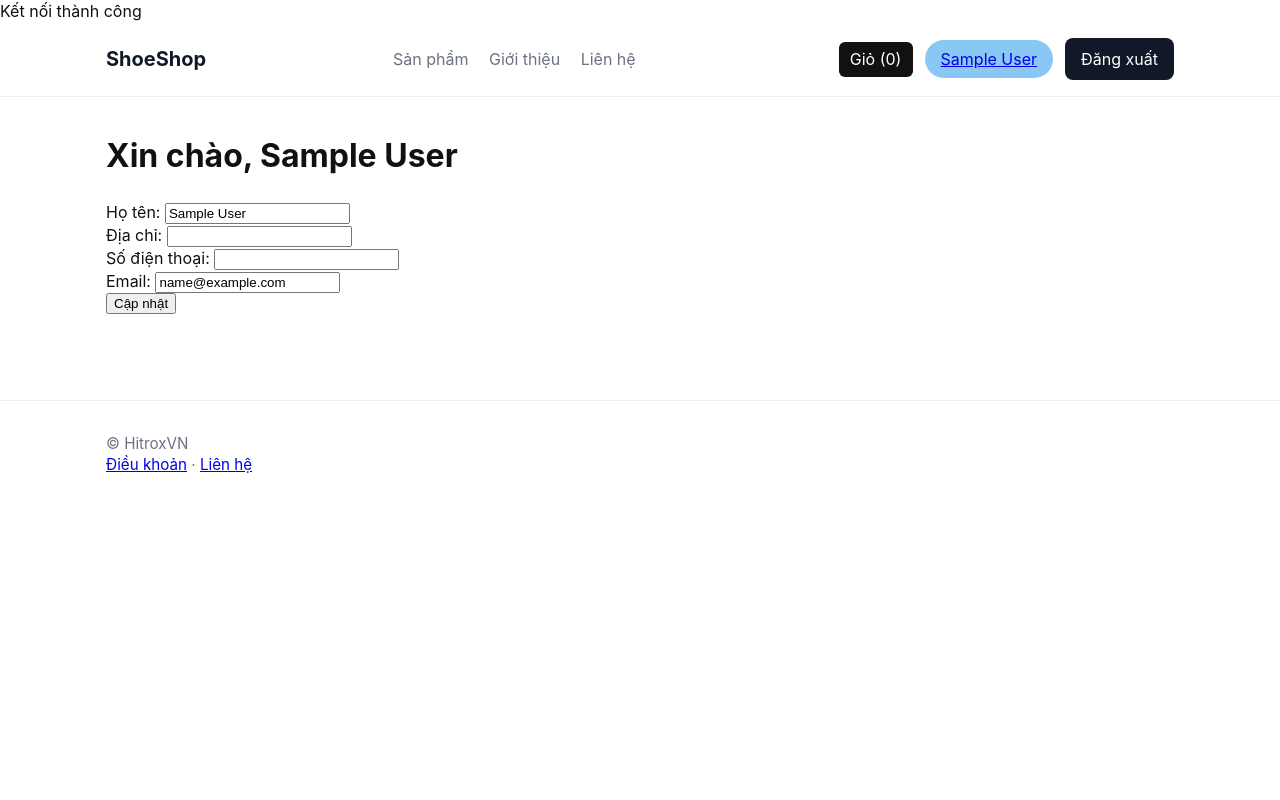
After one commit to HitroxVN/webbangiay, a PHP site: page /public/profile.php in a window 1280 px wide. The commit adds this page. Run offline with PHP 8.4, Linux system fonts and the light colour scheme; the visitor is signed in with stand-in values (Sample User, id 1); data that the repository does not hold is empty.

Commit message:
thêm login, register, update user

```diff
--- /dev/null
+++ b/core/function.php
@@ -0,0 +1,9 @@
+<?php
+// Folder goc
+define('BASE_URL', '/web_baitaplon');
+
+function redirect($path) {
+    $url = BASE_URL . '/' . ltrim($path, '/');
+    header("Location: $url");
+    exit;
+}
--- /dev/null
+++ b/core/userupdate.php
@@ -0,0 +1,27 @@
+<?php
+
+require_once __DIR__ . '/../database/connect.php';
+require_once __DIR__ . '/../core/function.php';
+require_once __DIR__ . '/../database/user.php';
+
+if (isset($_POST['name'], $_POST['address'], $_POST['phone'], $_POST['email'])) {
+    $id = $_SESSION['user']['id'];
+    $name = $_POST['name'];
+    $address = $_POST['address'];
+    $phone = $_POST['phone'];
+    $email = $_POST['email'];
+
+    // Cập nhật thông tin người dùng
+    if (!getUserByEmail($email) || $email === $_SESSION['user']['email']) {
+    if (updateUser($id, $name, $address, $phone, $email)) {
+        echo "<script>alert('Cập nhật thông tin thành công.');</script>";
+        // new session
+        $_SESSION['user'] = getUserByEmail($email);
+        redirect('/public/profile.php');
+        exit;
+    } else {
+        echo "Cập nhật thông tin thất bại.";
+    }
+} else {
+    echo "<script>alert('Email đã tồn tại. Vui lòng sử dụng email khác.');</script>";}
+}
--- /dev/null
+++ b/css/style.css
@@ -0,0 +1,164 @@
+:root {
+  --max-w: 1100px;
+  --accent: #111827;
+  --muted: #6b7280;
+}
+
+* {
+  box-sizing: border-box;
+}
+
+body {
+  font-family: Inter, system-ui, Arial, sans-serif;
+  margin: 0;
+  color: #111;
+  background: #fff;
+  line-height: 1.4;
+}
+
+.container {
+  max-width: var(--max-w);
+  margin: 0 auto;
+  padding: 1rem;
+}
+
+/* Header */
+.site-header {
+  background: #fff;
+  border-bottom: 1px solid #eee;
+}
+
+.header-inner {
+  display: flex;
+  align-items: center;
+  justify-content: space-between;
+  gap: 1rem;
+}
+
+.brand {
+  font-weight: 700;
+  color: var(--accent);
+  text-decoration: none;
+  font-size: 1.25rem;
+}
+
+.main-nav a {
+  margin-right: 1rem;
+  color: var(--muted);
+  text-decoration: none;
+}
+
+.header-actions {
+  display: flex;
+  align-items: center;
+  gap: .75rem;
+}
+
+.cart-btn {
+  background: #111;
+  color: #fff;
+  padding: .4rem .7rem;
+  border-radius: 6px;
+  text-decoration: none;
+}
+
+.btn-link {
+  display: inline-block;
+  padding: 8px 16px;
+  background-color: rgb(137, 199, 244);
+  color: #fff;
+  border-radius: 20px;
+  text-decoration: none;
+  transition: background 0.3s;
+}
+
+.btn-link:hover {
+  background-color: #0056b3;
+}
+
+/* Button */
+.btn {
+  background: var(--accent);
+  color: white;
+  padding: .6rem 1rem;
+  border-radius: 8px;
+  text-decoration: none;
+  display: inline-block;
+}
+
+/* Hero */
+.hero {
+  padding: 2.5rem 0;
+  border-bottom: 1px solid #f3f4f6;
+}
+
+.hero-inner {
+  display: flex;
+  gap: 2rem;
+  align-items: center;
+}
+
+.hero img {
+  max-width: 50%;
+  border-radius: 12px;
+  object-fit: cover;
+}
+
+/* Featured + Info cards */
+.featured h2 {
+  margin-top: 1rem;
+}
+
+.grid {
+  display: grid;
+  grid-template-columns: repeat(auto-fit, minmax(220px, 1fr));
+  gap: 1rem;
+}
+
+.card {
+  background: #fff;
+  border: 1px solid #eee;
+  padding: 1rem;
+  border-radius: 8px;
+}
+
+/* Footer */
+footer.site-footer {
+  border-top: 1px solid #eee;
+  padding: 1rem 0;
+  margin-top: 2rem;
+  color: var(--muted);
+  font-size: .95rem;
+}
+
+/* Auth form */
+.notice {
+  padding: 1rem;
+  background: #ecfccb;
+  border-radius: 8px;
+  margin-top: 1rem;
+}
+
+.auth {
+  max-width: 520px;
+  margin: 2rem auto;
+}
+
+.auth form label {
+  display: block;
+  margin-bottom: .8rem;
+}
+
+.auth input {
+  width: 100%;
+  padding: .6rem;
+  border: 1px solid #ddd;
+  border-radius: 6px;
+}
+
+/* Responsive */
+@media (max-width:900px) {
+  .hero-inner {
+    flex-direction: column;
+  }
+}
--- /dev/null
+++ b/database/connect.php
@@ -0,0 +1,24 @@
+<?php
+
+// Khởi tạo session nếu chưa có
+if (!isset($_SESSION)) {
+    session_start();
+}
+
+// cau hinh db
+$host = 'localhost';
+$username = 'root';
+$password = '';
+$dbname = 'webbangiay';  //rename database
+
+// ket noi db
+$connect = new mysqli($host, $username, $password, $dbname);
+
+// check neu error
+if ($connect->connect_error) {
+    die("Kết nối thất bại: " . $connect->connect_error);
+}
+
+echo "Kết nối thành công";
+
+?>
--- /dev/null
+++ b/database/user.php
@@ -0,0 +1,50 @@
+<?php
+
+require_once __DIR__ . '/../database/connect.php';
+
+// Lấy thông tin người dùng theo email
+function getUserByEmail($email) {
+    global $connect;
+
+    $stmt = $connect->prepare("SELECT * FROM tb_users WHERE email = ?");
+    $stmt->bind_param("s", $email);
+    $stmt->execute();
+    $result = $stmt->get_result();
+
+    if ($result->num_rows > 0) {
+        return $result->fetch_assoc();
+    } else {
+        return null;
+    }
+}
+
+// Tạo người dùng mới
+function createUser($name, $email, $password) {
+    global $connect;
+
+    $passwordHash = password_hash($password, PASSWORD_DEFAULT);  // mã hoas mật khẩu
+
+    $stmt = $connect->prepare("INSERT INTO tb_users (name, email, password) VALUES (?, ?, ?)");
+    $stmt->bind_param("sss", $name, $email, $passwordHash);
+
+    if ($stmt->execute()) {
+        return True;
+    } else {
+        return False; // Error
+    }
+}
+
+function updateUser($id, $name, $address, $phone, $email) {
+    global $connect;
+
+    $stmt = $connect->prepare("UPDATE tb_users SET name = ?, address = ?, phone = ?, email = ? WHERE id = ?");
+    $stmt->bind_param("ssssi", $name, $address, $phone, $email, $id);
+
+    if ($stmt->execute()) {
+        return True;
+    } else {
+        return False; // Error
+    }
+}
+
+// function customUpdateUser($var)
--- /dev/null
+++ b/public/footer.php
@@ -0,0 +1,6 @@
+<footer class="site-footer">
+    <div class="container">
+      <div>© <span id="year"></span> HitroxVN</div>
+      <div><a href="terms.html">Điều khoản</a> · <a href="contact.html">Liên hệ</a></div>
+    </div>
+  </footer>
--- /dev/null
+++ b/public/header.php
@@ -0,0 +1,31 @@
+<?php
+require_once __DIR__ . '/../database/connect.php';
+require_once __DIR__ . '/../core/function.php';
+?>
+
+<header class="site-header">
+    <div class="container header-inner">
+        <a class="brand" href="<?php echo BASE_URL; ?>/index.php">ShoeShop</a>
+        <nav class="main-nav">
+            <a href="#">Sản phẩm</a>
+            <a href="#">Giới thiệu</a>
+            <a href="#">Liên hệ</a>
+        </nav>
+        <div class="header-actions">
+            <a href="#" class="cart-btn">Giỏ (<span id="cart-count">0</span>)</a>
+            <?php if(isset($_SESSION['user'])): ?>
+                <!--neu co session user -->
+                <div class="btn-link">
+                    <a href="<?php echo BASE_URL; ?>/public/profile.php"><i class="fa fa-user"></i>
+                    <?php echo htmlspecialchars($_SESSION['user']['name']); ?></a>
+                </div>
+                <a href="<?php echo BASE_URL; ?>/public/logout.php" class="btn small">Đăng xuất</a>
+            <?php else: ?>
+                <!-- Hien thi nut login khi session = null -->
+                <a href="<?php echo BASE_URL; ?>/public/login.php" class="btn-link">
+                    <i class="fa fa-user"></i>
+                </a>
+            <?php endif; ?>
+        </div>
+    </div>
+</header>
--- /dev/null
+++ b/public/index.php
@@ -0,0 +1,3 @@
+<?php
+header("Location: ../login.php");
+exit();
--- /dev/null
+++ b/public/logout.php
@@ -0,0 +1,5 @@
+<?php
+require_once __DIR__ . '/../database/connect.php';
+require_once __DIR__ . '/../core/function.php';
+session_destroy();
+redirect('/index.php');
--- /dev/null
+++ b/public/profile.php
@@ -0,0 +1,40 @@
+<?php
+require_once __DIR__ . '/../core/userupdate.php';
+if (!isset($_SESSION['user'])) {
+    redirect('/public/login.php');
+    exit;
+}
+$user = $_SESSION['user'];
+?>
+<!doctype html>
+<html lang="vi">
+<head>
+<meta charset="utf-8">
+<title>Tài khoản của tôi</title>
+<link rel="stylesheet" href="../css/style.css">
+</head>
+<body>
+<?php require_once __DIR__ . '/header.php'; ?>
+
+<main class="container account">
+  <h1>Xin chào, <?php echo htmlspecialchars($user['name']); ?></h1>
+  <form action="" method="post">
+    <label>Họ tên:</label>
+    <input type="text" name="name" value="<?php echo htmlspecialchars($user['name']); ?>" required>
+    <br>
+    <label>Địa chỉ:</label>
+    <input type="text" name="address" value="<?php echo htmlspecialchars($user['address']); ?>"> <br>
+    <label>Số điện thoại:</label>
+    <input type="text" name="phone" value="<?php echo htmlspecialchars($user['phone']); ?>"> <br>
+    <label>Email:</label>
+    <input type="email" name="email" value="<?php echo htmlspecialchars($user['email']); ?>" required> <br>
+    <button type="submit">Cập nhật</button>
+  </form>
+
+  <br>
+
+</main>
+
+<?php require_once __DIR__ . '/footer.php'; ?>
+</body>
+</html>
```
Also changed, not shown: core/login.php (added, +37 -0 lines), core/register.php (added, +25 -0 lines), database/db.sql (added, +12 -0 lines), index.php (+17 -3 lines), public/index.html (deleted, +0 -11 lines), public/login.php (added, +34 -0 lines), public/main.php (added, +23 -0 lines), public/register.php (added, +35 -0 lines), core/.htaccess (added), database/.htaccess (added).
